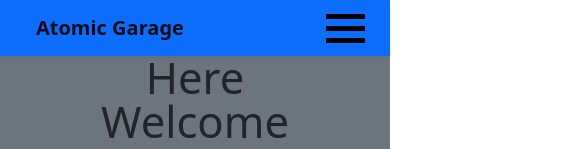
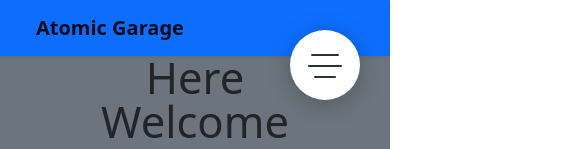
Before and after one commit to Kpokc/garage, a React (Create React App) app: page / in a window 390 px wide. Shown: the top 149 px of the page, 585 px wide, since content can reach past the window. Built offline with nearby package versions, Linux system fonts and the light colour scheme.

Commit message:
Changed - Burger menu style

```diff
--- a/public/index.html
+++ b/public/index.html
@@ -15,7 +15,7 @@
 
     <title>Atomic Garage</title>
   </head>
-  <body>
+  <body id="home">
     <div id="root"></div>
 
     <script src="https://code.jquery.com/jquery-3.4.1.slim.min.js"
--- a/src/Components/AboutUs/aboutUs.js
+++ b/src/Components/AboutUs/aboutUs.js
@@ -5,7 +5,7 @@ import ourTeam from './img/ourteam.jpg'
 
 function AboutUs() {
     return (
-        <section id="ourteam">
+        <section id="aboutUs">
             <div className="row gx-5 align-items-center justify-content-center justify-content-lg-between">
 
                 <div className="col-12 col-lg-5">
--- a/src/Components/ContactUs/contactUs.js
+++ b/src/Components/ContactUs/contactUs.js
@@ -7,7 +7,7 @@ function ContactUs() {
         <footer className="row bg-alert text-center py-5">
             <div className="col-6 px-5">
                 <div className="google-map-code">
-                    <iframe src="https://www.google.com/maps/embed?pb=!1m18!1m12!1m3!1d15282225.79979123!2d73.7250245393691!3d20.750301298393563!2m3!1f0!2f0!3f0!3m2!1i1024!2i768!4f13.1!3m3!1m2!1s0x30635ff06b92b791%3A0xd78c4fa1854213a6!2sIndia!5e0!3m2!1sen!2sin!4v1587818542745!5m2!1sen!2sin" width="600" height="450" frameborder="0" style={{border:0}} allowfullscreen="" aria-hidden="false" tabindex="0"></iframe>
+                    {/* <iframe src="https://www.google.com/maps/embed?pb=!1m18!1m12!1m3!1d15282225.79979123!2d73.7250245393691!3d20.750301298393563!2m3!1f0!2f0!3f0!3m2!1i1024!2i768!4f13.1!3m3!1m2!1s0x30635ff06b92b791%3A0xd78c4fa1854213a6!2sIndia!5e0!3m2!1sen!2sin!4v1587818542745!5m2!1sen!2sin" width="600" height="450" frameborder="0" style={{border:0}} allowfullscreen="" aria-hidden="false" tabindex="0"></iframe> */}
                 </div>
             </div>
             <div className="col-6 px-5">
--- a/src/Components/Header/header.js
+++ b/src/Components/Header/header.js
@@ -30,10 +30,10 @@ function Header() {
                 {/* 3D box */}
                 <div className="col-6">
                     <div className="mb-5 mb-lg-0 text-center text-lg-start box3d">
-                    <iframe id='PreviewFrame3D'
+                    {/* <iframe id='PreviewFrame3D'
                             src='http://www.3dcontentcentral.com/external-site-embed.aspx?format=3D&amp;catalogid=171&amp;modelid=700045&amp;width=250&amp;height=250&amp;edraw=true'
                             name='PreviewFrame3D' width='600' height='500' frameborder='0' scrolling='no'
-                            allowfullscreen='allowfullscreen'></iframe>
+                            allowfullscreen='allowfullscreen'></iframe> */}
                     </div>
                 </div>
             </header>
--- a/src/Components/NavBar/navBar.css
+++ b/src/Components/NavBar/navBar.css
@@ -141,3 +141,108 @@
       transform: rotateZ(0);
     }
 }
+
+
+/* // None bootstrap menu */
+
+.nav {
+  position: fixed;
+  right: 120px;
+}
+
+.ulNavToHide {
+  display: none;
+}
+.ulNavToShow {
+  color: #fff;
+  z-index: 999;
+  list-style-type: none;
+}
+
+.removeScrollBar {
+  overflow-y: hidden;
+}
+
+.nav-tgl {
+  display: inline-block;
+  cursor: pointer;
+  position: fixed;
+  z-index: 100;
+  right: 30px;
+  top: 30px;
+  width: 70px;
+  height: 70px;
+  border: none;
+  border-radius: 50%;
+  padding: 0;
+  background: #fff;
+  box-shadow: 0px 4px 24px rgba(0, 0, 0, 0.24);
+  line-height: 0.6;
+  text-align: center;
+}
+.nav-tgl > span {
+  display: inline-block;
+  position: relative;
+  height: 2px;
+  width: 34px;
+  border-radius: 1px;
+  background: #293335;
+  vertical-align: middle;
+}
+.nav-tgl > span:before, .nav-tgl > span:after {
+  display: inline-block;
+  position: absolute;
+  content: "";
+  height: 2px;
+  border-radius: 1px;
+  background: #293335;
+  transition: all 200ms;
+}
+.nav-tgl > span:before {
+  top: -11px;
+  left: 3px;
+  width: 28px;
+}
+.nav-tgl > span:after {
+  top: 11px;
+  left: 6px;
+  width: 22px;
+}
+.nav-tgl:focus {
+  outline: none;
+}
+.nav-tgl:hover > span:after, .nav-tgl:hover > span:before {
+  width: 34px;
+  left: 0;
+}
+.nav:before {
+  display: block;
+  position: fixed;
+  top: 0;
+  left: 0;
+  content: '';
+  width: 100%;
+  height: 100%;
+  background: rgba(0, 0, 0, 0.8);
+  transition: all 500ms ease-in-out;
+  clip-path: circle(30px at calc(100% - 65px) 65px);
+  visibility: hidden;
+}
+.menu.active .nav:before {
+  visibility: visible;
+  clip-path: circle(100%);
+}
+.menu.active .nav-tgl > span {
+  height: 0;
+}
+.menu.active .nav-tgl > span:after, .menu.active .nav-tgl > span:before {
+  top: 0px;
+  left: 0;
+  width: 34px;
+}
+.menu.active .nav-tgl > span:after {
+  transform: rotate(-45deg);
+}
+.menu.active .nav-tgl > span:before {
+  transform: rotate(45deg);
+}
--- a/src/Components/NavBar/navBar.js
+++ b/src/Components/NavBar/navBar.js
@@ -1,66 +1,94 @@
-import React from "react";
+import React, { Component } from "react";
 
 import './navBar.css'
 
-function NavBar() {
+export default class NavBar extends Component {
+
+    state = {
+        menuOpen: false,
+        navToShow: false,
+        links: [
+            {id: 1, link: 'Home', ref: '#home', clickFunc: this.clickOnBurgerLink},
+            {id: 2, link: 'Services', ref: '#services', clickFunc: this.clickOnBurgerLink},
+            {id: 3, link: 'About Us', ref: '#aboutUs', clickFunc: this.clickOnBurgerLink},
+            {id: 4, link: 'Our Team', ref: '#ourTeam', clickFunc: this.clickOnBurgerLink},
+            {id: 5, link: 'Contact Us', ref: '#contactUs', clickFunc: this.clickOnBurgerLink},
+        ]
+    };
+
+    clickOnMenuBtn = () => {
+        this.setState({
+            menuOpen: !this.state.menuOpen,
+            navToShow: !this.state.navToShow
+        });
+        // Add/remove Scrollbar and Scrollbar functionality
+        // if (!this.state.menuOpen) {
+        //     document.body.classList.add('removeScrollBar');
+        // } else {
+        //     document.body.classList.remove('removeScrollBar');
+        // }
+    };
+
+    clickOnBurgerLink = () => {
+        console.log(333333333)
+        this.setState({
+            menuOpen: false,
+            navToShow: false
+        });
+        // Add/remove Scrollbar and Scrollbar functionality
+        // if (!this.state.menuOpen) {
+        //     document.body.classList.add('removeScrollBar');
+        // } else {
+        //     document.body.classList.remove('removeScrollBar');
+        // }
+    };
+
+    render() {
+
+        // List of links
+        const links = this.state.links
+        const linksList = links.map((el) => {
+            const { id, ref, link, clickFunc } = el;
+            return (
+                <li className="nav-item active" key={id}>
+                    <a className="nav-link" href={ref} onClick={clickFunc}>{link}</a>
+                </li>
+            );
+        });
+
         return (
             <div className="row">
                 {/* Top Menu */}
-                {/* col-lg-12 col-md-9 */}
                 <nav className="bg-primary navbar navbar-expand-lg navbar-light shadow-sm">
                     <div className="container">
                         <a className="navbar-brand fw-bold" href="#page-top">Atomic Garage</a>
                     </div>
                     <div className="collapse navbar-collapse" id="navbarSupportedContent">
                         <ul className="navbar-nav mr-auto">
-                                <li className="nav-item active">
-                                    <a className="nav-link" href="/">Services</a>
-                                </li>
-                                <li className="nav-item">
-                                    <a className="nav-link" href="/">About Us</a>
-                                </li>
-                                <li className="nav-item">
-                                    <a className="nav-link" href="/">Our Team</a>
-                                </li>
-                                <li className="nav-item">
-                                    <a className="nav-link" href="/">Contact Us</a>
-                                </li>
+                            {linksList}
                         </ul>
                     </div>
                     {/* Burger menu */}
-                        <div className="burger d-lg-none">
-                            <div id="webapp_cover" data-toggle="collapse"
-                                            data-target="#navbarSupportedContent"
-                                            aria-controls="navbarSupportedContent"
-                                            aria-expanded="false"
-                                            aria-label="Toggle navigation">
-                                <div id="menu_button">
-                                    <input type="checkbox" id="menu_checkbox" />
-                                    <label for="menu_checkbox" id="menu_label">
-                                    <div id="menu_text_bar"></div>
-                                    </label>
-                                </div>
+                    <div className="d-lg-none d-block">
+                        <div className={this.state.menuOpen ? "menu active" : "menu"}>
+                            <button className="nav-tgl"
+                                id="menuButton"
+                                type="button"
+                                aria-label="toggle menu"
+                                onClick={this.clickOnMenuBtn}>
+                                {/* <!-- this span just for the three dividers in the hamburger button--> */}
+                                <span aria-hidden="true"></span>
+                            </button>
+                            <nav className="nav">
+                                {/* <!-- I don't care about the menu elements here so I will hide them--> */}
+                                <ul className={this.state.navToShow ? "ulNavToShow" : "ulNavToHide"}>
+                                    {linksList}
+                                </ul>
+                            </nav>
                         </div>
                     </div>
                 </nav>
-                {/* Burger menu */}
-                {/* col-3 d-lg-none col-md-3 */}
-                {/* <div className="burger">
-                    <div id="webapp_cover" data-toggle="collapse"
-                                    data-target="#navbarSupportedContent"
-                                    aria-controls="navbarSupportedContent"
-                                    aria-expanded="false"
-                                    aria-label="Toggle navigation">
-                        <div id="menu_button">
-                            <input type="checkbox" id="menu_checkbox" />
-                            <label for="menu_checkbox" id="menu_label">
-                            <div id="menu_text_bar"></div>
-                            </label>
-                        </div>
-                    </div>
-                </div> */}
             </div>
         )
+    };
 }
-
-export default NavBar;
```
Also changed, not shown: src/Components/Footer/footer.js (+8 -6 lines). Lines whose indentation alone changed are shown as unchanged.
